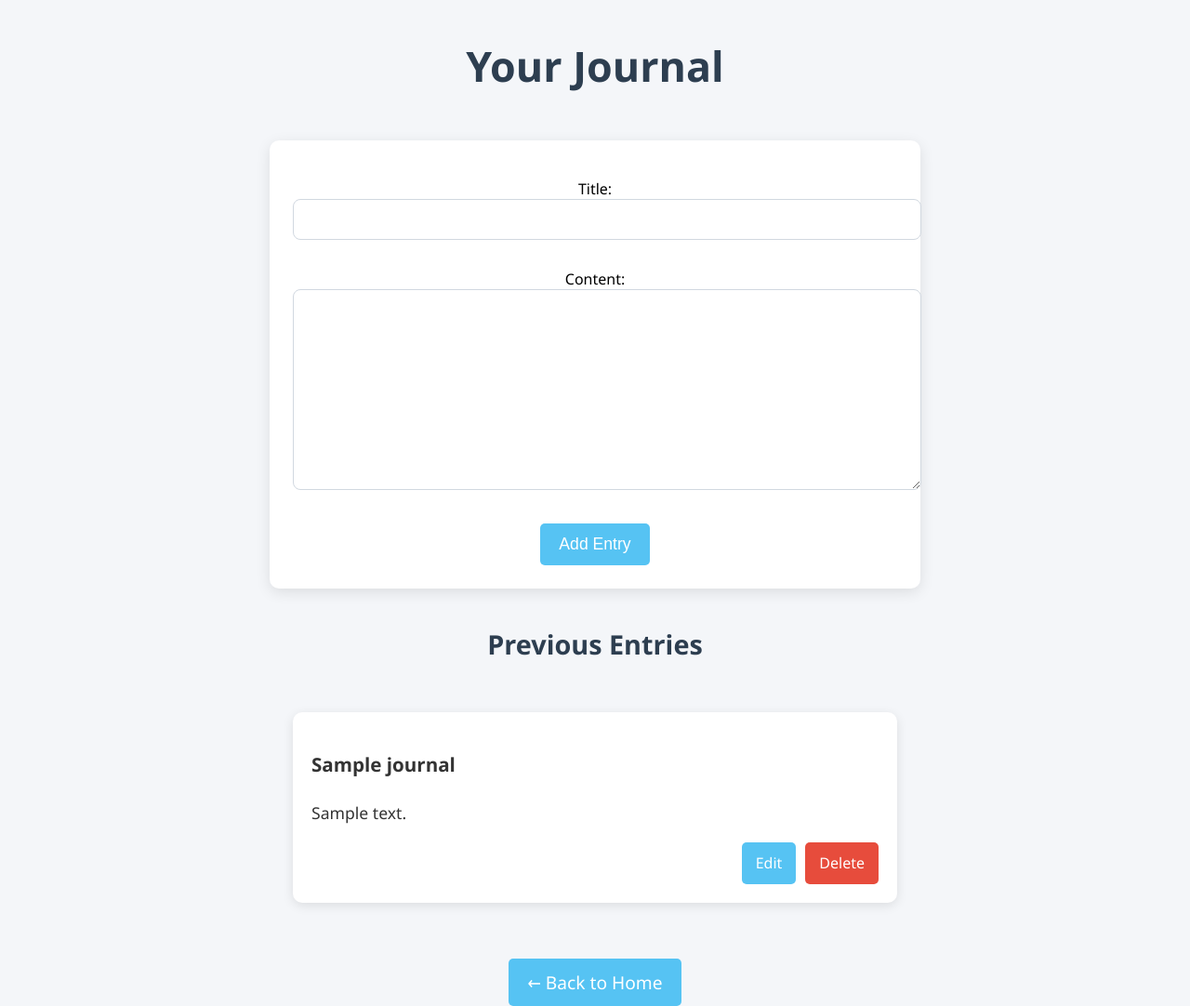
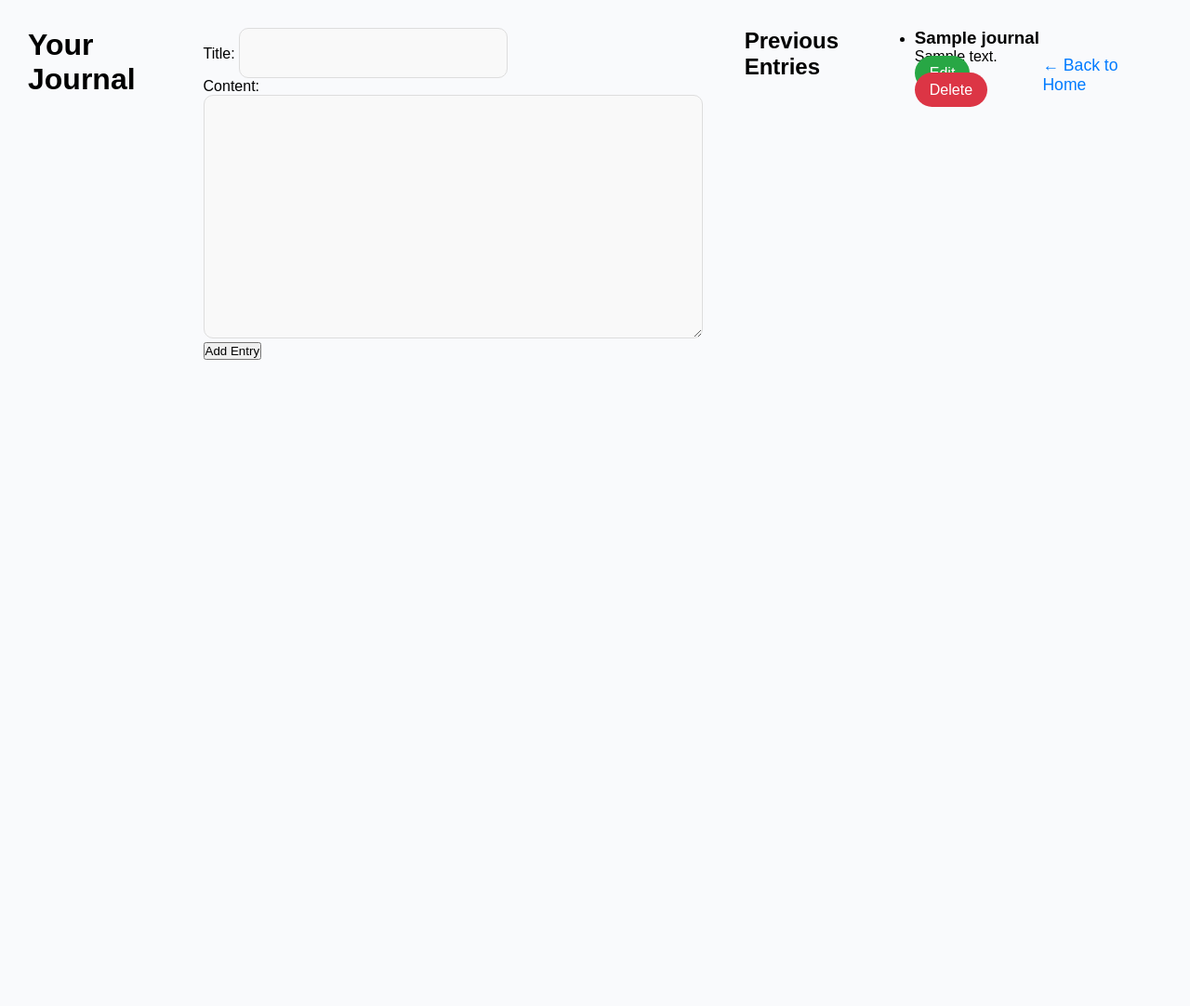
Before and after one commit to 0xSendo/CSIT327, a Django app: page /journal/ in a window 1280 px wide. Shown: the whole page at 93% size. After the commit the page ends 387 px from the top, so only its background shows below. Run offline with Django 5.2, Linux system fonts and the light colour scheme; a user stored in the database is signed in; tables that the repository leaves empty hold one stand-in row (values such as "Sample post"); some libraries are stand-ins or nearby versions.

Commit message:
Update journal.css

```diff
--- a/Academate/IM2/academate/static/css/journal.css
+++ b/Academate/IM2/academate/static/css/journal.css
@@ -1,164 +1,186 @@
-  /* General Body Styling */
-  body {
-    font-family: 'Segoe UI', Tahoma, Geneva, Verdana, sans-serif;
-    background-color: #f4f6f9;
+/* General Styles */
+* {
     margin: 0;
     padding: 0;
+    box-sizing: border-box;
+}
+
+body {
+    font-family: 'Poppins', sans-serif;
+    background-color: #f9fafc;
+    display: flex;
+    justify-content: center;
+    align-items: flex-start;
+    min-height: 100vh;
+    padding: 30px; /* Increased padding for better spacing */
+}
+
+/* General Layout */
+.container {
+    display: flex;
+    max-width: 1400px; /* Increased width for a larger layout */
+    width: 100%;
+    background-color: #fff;
+    border-radius: 16px; /* Rounded corners for a modern look */
+    box-shadow: 0 12px 24px rgba(0, 0, 0, 0.1); /* Slightly deeper shadow */
+    overflow: hidden;
+    padding: 20px; /* Added internal padding */
+}
+
+/* Sidebar Styling */
+.sidebar {
+    background: linear-gradient(135deg, #007bff, #0056b3);
+    color: #fff;
+    padding: 25px; /* Increased padding for breathing room */
+    flex: 0 0 350px; /* Increased width for better spacing */
+    height: auto;
+    position: sticky;
+    top: 0;
+    overflow-y: auto;
+    border-radius: 12px; /* Added rounded corners */
+}
+
+.sidebar h2 {
+    font-size: 2rem; /* Larger font for the title */
+    margin-bottom: 20px;
+}
+
+.sidebar ul {
+    list-style: none;
+    padding: 0;
+    margin: 0;
+}
+
+.sidebar li {
+    background-color: #ffffff22;
+    border-radius: 12px;
+    margin-bottom: 15px;
+    padding: 15px 20px; /* Increased padding for larger items */
+    transition: background 0.3s ease-in-out;
+}
+
+.sidebar li:hover {
+    background-color: #ffffff33; /* Softer hover effect */
+}
+
+.sidebar h3 {
+    font-size: 1.4rem; /* Larger text for titles */
+    margin-bottom: 8px;
+}
+
+.sidebar p {
+    font-size: 1rem; /* Slightly larger content font */
+    color: #cce4ff;
+}
+
+/* Entry Buttons */
+.entry-buttons .button {
+    text-decoration: none;
+    padding: 10px 16px; /* Larger buttons */
+    border-radius: 25px; /* Softer, rounded buttons */
+    color: #fff;
+    font-weight: 500;
+    background: #28a745;
+    transition: transform 0.2s, background-color 0.2s;
+}
+
+.entry-buttons .button:hover {
+    background: #218838;
+    transform: translateY(-2px);
+}
+
+.entry-buttons .delete {
+    background-color: #dc3545;
+}
+
+.entry-buttons .delete:hover {
+    background-color: #c82333;
+}
+
+/* Main Content Styles */
+.main-content {
+    flex: 1;
+    padding: 40px; /* Increased padding */
+    text-align: center;
+}
+
+header h1 {
+    font-size: 3rem; /* Larger header font */
+    font-weight: 600;
+    color: #333;
+    margin-bottom: 40px; /* More space below header */
+}
+
+/* Form Styles */
+.entry-form form {
     display: flex;
     flex-direction: column;
-    align-items: center;
-    min-height: 100vh;
-    justify-content: flex-start;
+    gap: 25px; /* More spacing between inputs */
 }
 
-/* Header Styling */
-h1 {
-    margin-top: 40px;
-    font-size: 2.8rem;
-    color: #2d3e50;
-    font-weight: bold;
+form input, form textarea {
+    padding: 15px 20px; /* Larger input padding */
+    border: 1.5px solid #ddd; /* Slightly thicker border */
+    border-radius: 10px; /* Softer corners */
+    font-size: 1.2rem; /* Increased font size */
+    background-color: #f9f9f9;
+    transition: border-color 0.3s;
 }
 
-h2 {
-    margin-top: 40px;
-    font-size: 1.8rem;
-    color: #2d3e50;
-    font-weight: 600;
-}
-
-/* Form Container */
-form {
-    background-color: white;
-    padding: 25px;
-    border-radius: 10px;
-    box-shadow: 0 4px 15px rgba(0, 0, 0, 0.1);
-    width: 90%;
-    max-width: 650px;
-    text-align: center;
-    margin-top: 20px;
-}
-
-textarea, input[type="text"] {
-    width: 100%;
-    padding: 12px;
-    font-size: 1rem;
-    border: 1px solid #d1d8e0;
-    border-radius: 8px;
-    margin-bottom: 15px;
-    resize: vertical;
-}
-
-input[type="text"]:focus, textarea:focus {
-    border-color: #56c3f3;
+form input:focus, form textarea:focus {
+    border-color: #007bff;
     outline: none;
 }
 
-button {
-    padding: 12px 20px;
-    background-color: #56c3f3;
+.btn-submit {
+    padding: 12px 20px; /* Larger button size */
+    font-size: 1.2rem; /* Larger button text */
+    border: none;
+    border-radius: 25px;
+    background: #007bff;
     color: white;
-    font-size: 1.1rem;
-    border: none;
-    border-radius: 5px;
     cursor: pointer;
-    transition: background-color 0.3s ease-in-out;
+    transition: transform 0.2s, background-color 0.3s;
 }
 
-button:hover {
-    background-color: #3398d4;
+.btn-submit:hover {
+    background: #0056b3;
+    transform: translateY(-3px);
 }
 
-/* Previous Entries List */
-ul {
-    list-style: none;
-    padding: 0;
-    margin: 30px 0;
-    width: 90%;
-    max-width: 650px;
-}
-
-li {
-    background-color: white;
-    margin-bottom: 15px;
-    padding: 20px;
-    border-radius: 10px;
-    box-shadow: 0 3px 12px rgba(0, 0, 0, 0.1);
-    color: #333;
-    font-size: 1.1rem;
-    line-height: 1.6;
-    position: relative;
-}
-
-li:last-child {
-    margin-bottom: 0;
-}
-
-li.empty {
-    color: #aaa;
-    text-align: center;
-}
-
-/* Button Styling for Edit and Delete */
-.entry-buttons {
-    display: flex;
-    justify-content: flex-end;
-    margin-top: 15px;
-}
-
-.entry-buttons .button {
-    padding: 10px 15px;
-    margin-left: 10px;
-    background-color: #56c3f3;
-    color: white;
-    border-radius: 5px;
-    font-size: 1rem;
-    text-decoration: none;
-    transition: background-color 0.3s ease-in-out;
-}
-
-.entry-buttons .button:hover {
-    background-color: #3398d4;
-}
-
-.entry-buttons .button.delete {
-    background-color: #e74c3c;
-}
-
-.entry-buttons .button.delete:hover {
-    background-color: #c0392b;
-}
-
-/* Back Button Styling */
+/* Back Link */
 .back-link {
     margin-top: 30px;
-    font-size: 1.2rem;
-    color: white;
-    background-color: #56c3f3;
-    padding: 12px 20px;
-    border-radius: 5px;
+    color: #007bff;
     text-decoration: none;
-    transition: background-color 0.3s ease-in-out;
+    display: inline-block;
+    font-size: 1.1rem;
 }
 
 .back-link:hover {
-    background-color: #3398d4;
+    text-decoration: underline;
 }
 
-/* Responsive Design */
-@media (max-width: 768px) {
-    h1 {
-        font-size: 2.5rem;
-    }
+/* Filter Input */
+.filter-container {
+    margin-bottom: 25px;
+    display: flex;
+    justify-content: center;
+    align-items: center;
+}
 
-    h2 {
-        font-size: 1.6rem;
-    }
+#filter-input {
+    width: 100%;
+    max-width: 350px; /* Larger input field width */
+    padding: 12px 18px; /* Increased padding */
+    font-size: 1.2rem; /* Larger font size */
+    border: 1.5px solid #ddd; /* Thicker border */
+    border-radius: 10px;
+    background-color: #f9f9f9;
+    transition: border-color 0.3s;
+}
 
-    .entry-buttons .button {
-        font-size: 0.9rem;
-    }
-
-    .back-link {
-        font-size: 1.1rem;
-    }
+#filter-input:focus {
+    border-color: #007bff;
+    outline: none;
 }
```
